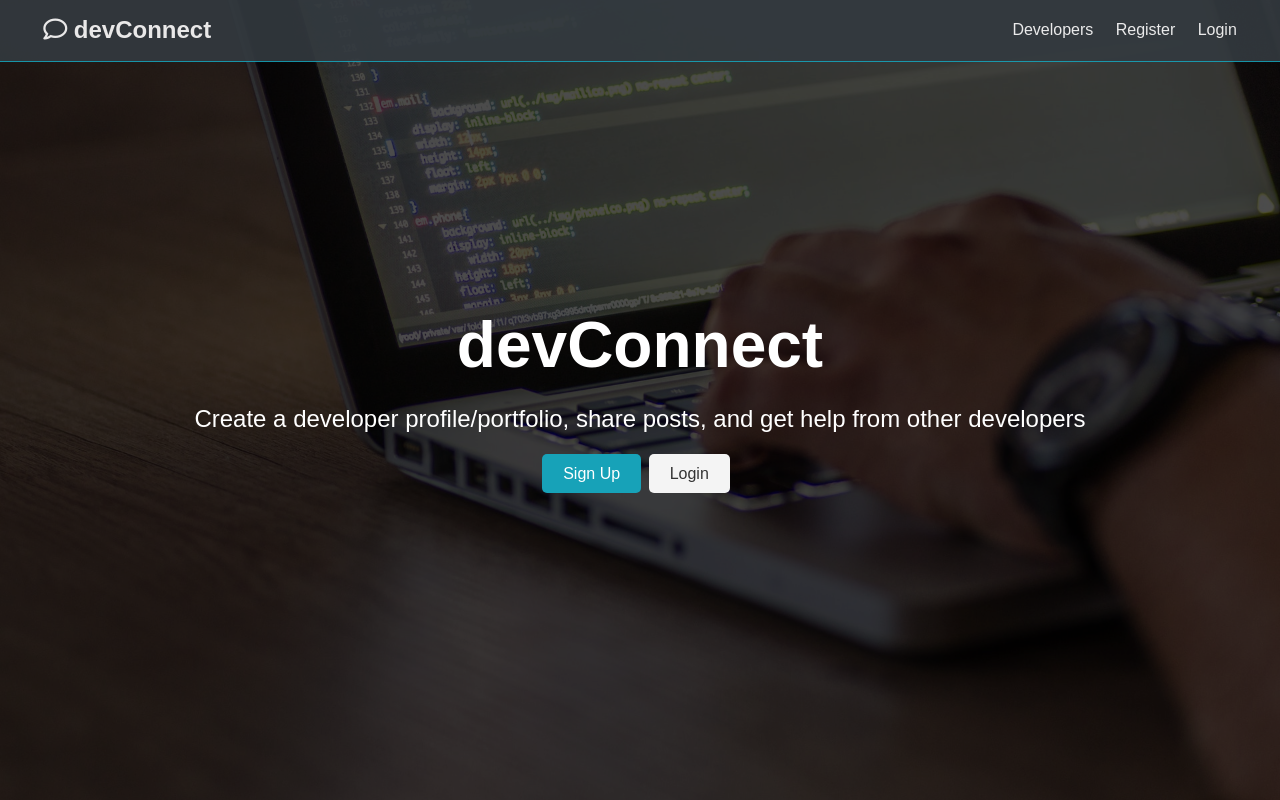
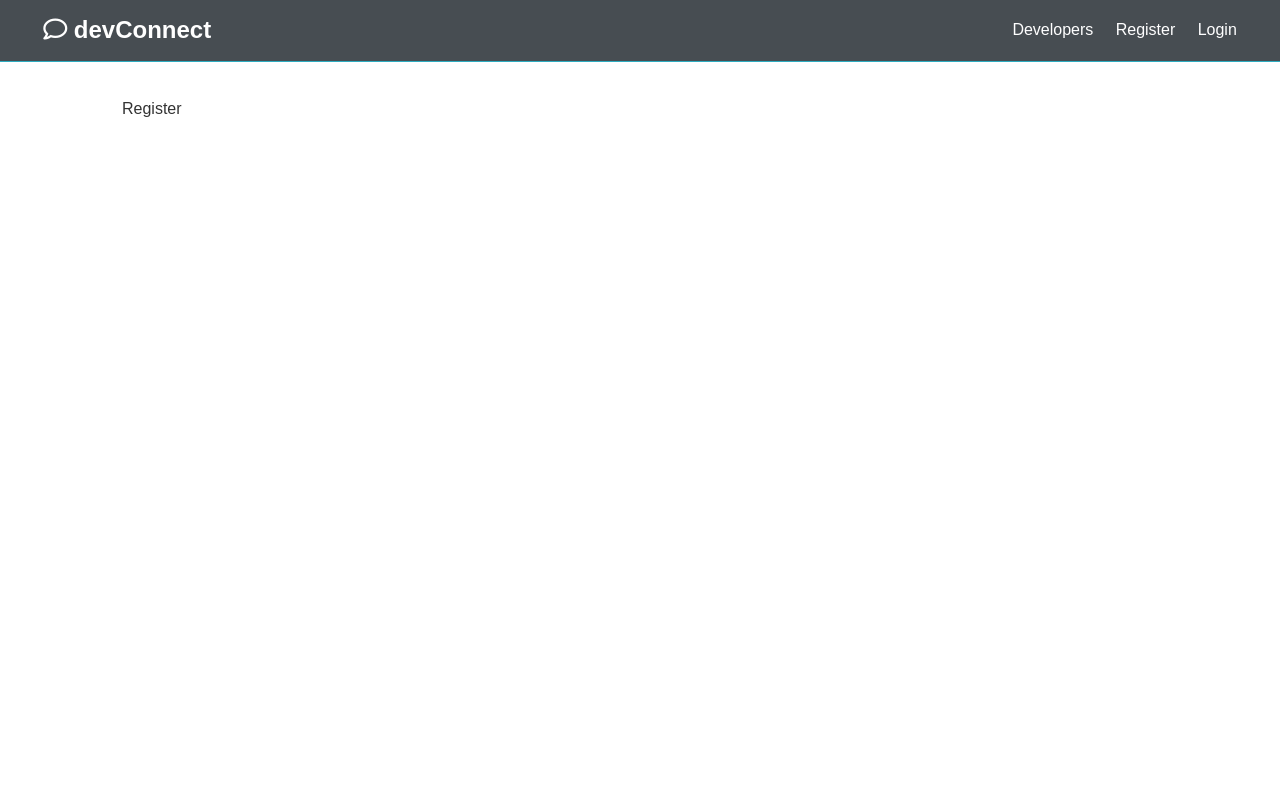
Before and after one commit to nataliecardot/devconnect, a React (Create React App) app in the folder client/: page /register in a window 1280 px wide. Built offline with nearby package versions, Linux system fonts and the light colour scheme; the HTML template or start-up script is replaced by a standard one.

Commit message:
Implement React Router, add auth components

```diff
--- a/client/src/App.js
+++ b/client/src/App.js
@@ -1,13 +1,25 @@
 import React from 'react';
+// Selectively imports BrowserRouter, Route and Link from react-router-dom. The as Router statement makes BrowserRouter available under the name Router (instead of BrowserRouter), while the names of Route and Link are not changed
+import { BrowserRouter as Router, Route, Switch } from 'react-router-dom';
 import './App.css';
 import Landing from './components/layouts/Landing';
 import Navbar from './components/layouts/Navbar';
+import Login from './components/auth/Login';
+import Register from './components/auth/Register';
 
 const App = () => (
-  <>
+  <Router>
     <Navbar />
-    <Landing />
-  </>
+    {/* exact prop needed to prevent all routes starting with "/" to render */}
+    <Route exact path="/" component={Landing} />
+    {/* Every page within theme except landing page has a class of container to center everything */}
+    <section className="container">
+      <Switch>
+        <Route exact path="/register" component={Register} />
+        <Route exact path="/login" component={Login} />
+      </Switch>
+    </section>
+  </Router>
 );
 
 export default App;
--- /dev/null
+++ b/client/src/components/auth/Login.js
@@ -0,0 +1,7 @@
+import React from 'react';
+
+const Login = () => {
+  return <div>Login</div>;
+};
+
+export default Login;
--- /dev/null
+++ b/client/src/components/auth/Register.js
@@ -0,0 +1,7 @@
+import React from 'react';
+
+const Register = () => {
+  return <div>Register</div>;
+};
+
+export default Register;
--- a/client/src/components/layouts/Landing.js
+++ b/client/src/components/layouts/Landing.js
@@ -1,4 +1,5 @@
 import React from 'react';
+import { Link } from 'react-router-dom';
 
 const Landing = () => {
   return (
@@ -11,12 +12,12 @@
             other developers
           </p>
           <div className="buttons">
-            <a href="register.html" className="btn btn-primary">
+            <Link to="/register" className="btn btn-primary">
               Sign Up
-            </a>
-            <a href="login.html" className="btn btn-light">
+            </Link>
+            <Link to="/login" className="btn btn-light">
               Login
-            </a>
+            </Link>
           </div>
         </div>
       </div>
--- a/client/src/components/layouts/Navbar.js
+++ b/client/src/components/layouts/Navbar.js
@@ -1,22 +1,23 @@
 import React from 'react';
+import { Link } from 'react-router-dom';
 
 const Navbar = () => {
   return (
     <nav className="navbar bg-dark">
       <h1>
-        <a href="index.html">
+        <Link to="/">
           <i className="far fa-comment"></i> devConnect
-        </a>
+        </Link>
       </h1>
       <ul>
         <li>
-          <a href="profiles.html">Developers</a>
+          <Link to="!#">Developers</Link>
         </li>
         <li>
-          <a href="register.html">Register</a>
+          <Link to="/register">Register</Link>
         </li>
         <li>
-          <a href="login.html">Login</a>
+          <Link to="/login">Login</Link>
         </li>
       </ul>
     </nav>
```
